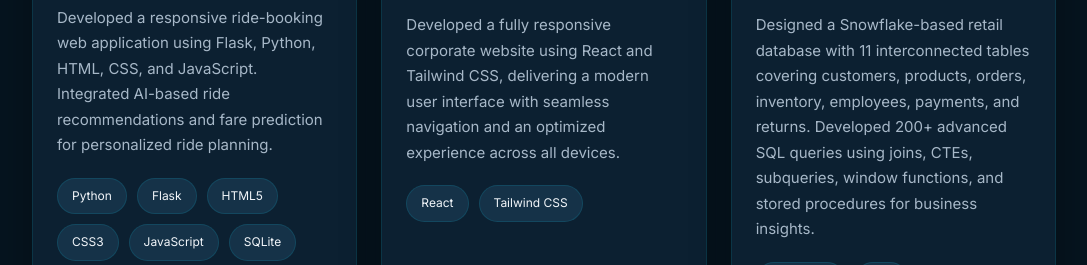
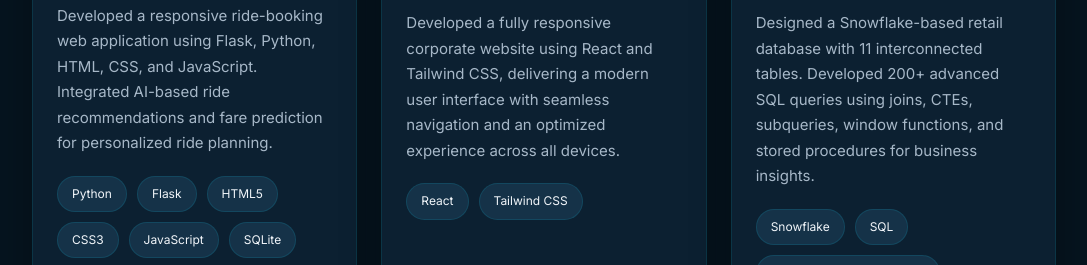
Before and after one commit to althameez-01/althameez-01.github.io, a plain HTML site: page index.html in a window 1280 px wide. Shown: the part 6115-6380 px from the top of the page, without its empty margins (96-1183 px from the left). Drawn offline with nearby package versions, Linux system fonts and the light colour scheme.

Commit message:
Updated Project

```diff
--- a/index.html
+++ b/index.html
@@ -1096,7 +1096,7 @@ optimized experience across all devices.
         </h3>
 
         <p>
-            Designed a Snowflake-based retail database with 11 interconnected tables covering customers, products, orders, inventory, employees, payments, and returns.
+            Designed a Snowflake-based retail database with 11 interconnected tables.
             Developed 200+ advanced SQL queries using joins, CTEs, subqueries, window functions, and stored procedures for business insights.
         </p>
 
```
